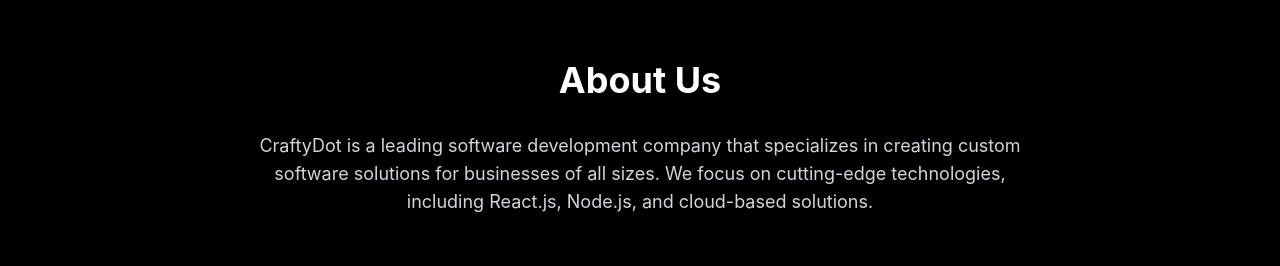
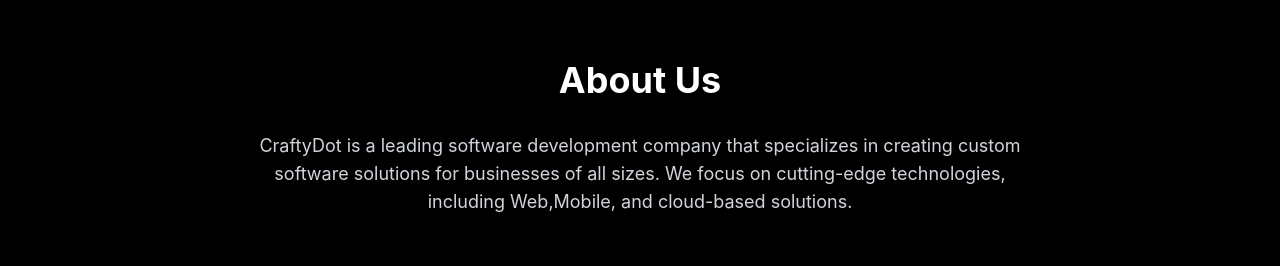
Before and after one commit to Nithinjayan4/Craftydotsfinal, a React (Vite) app: page / in a window 1280 px wide. Shown: the part 820-1086 px from the top of the page. Built offline with nearby package versions, Linux system fonts and the light colour scheme.

Commit message:
some text modify

```diff
--- a/src/components/About.jsx
+++ b/src/components/About.jsx
@@ -10,7 +10,7 @@
                 <div className="max-w-3xl mx-auto">
                     <p data-name="about-description" className="text-lg text-gray-300 text-center">
                         CraftyDot is a leading software development company that specializes in creating custom software solutions
-                        for businesses of all sizes. We focus on cutting-edge technologies, including React.js, Node.js, and
+                        for businesses of all sizes. We focus on cutting-edge technologies, including Web,Mobile, and
                         cloud-based solutions.
                     </p>
                 </div>
```
